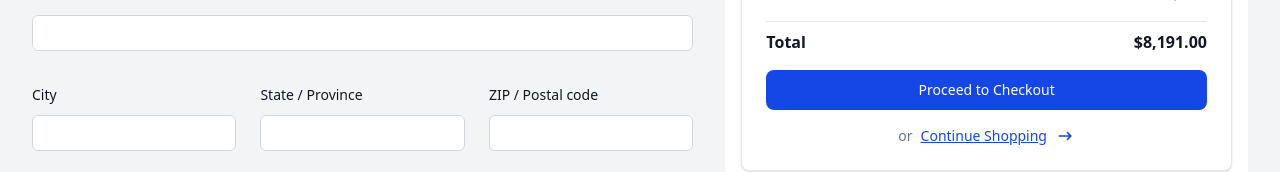
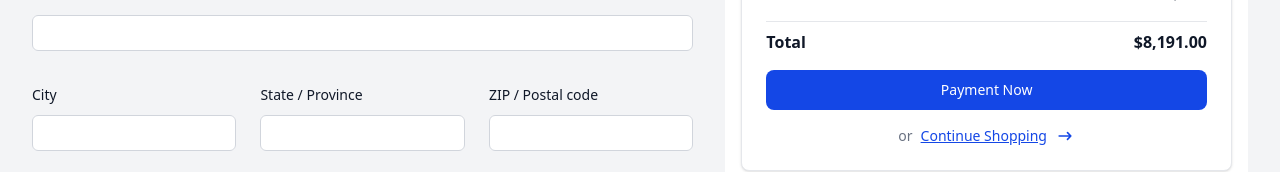
Before and after one commit to emaduddin678/EasyBuyShop-Frontend, a React (Vite) app: page /checkout in a window 1280 px wide. Shown: the part 413-585 px from the top of the page. Built offline with nearby package versions, Linux system fonts and the light colour scheme.

Commit message:
payment button adde

```diff
--- a/src/features/cart/CartFlowbit.jsx
+++ b/src/features/cart/CartFlowbit.jsx
@@ -4,7 +4,7 @@ import DeleteButton from "../../components/buttons/DeleteButton";
 import FavoriteButton from "../../components/buttons/FavoriteButton";
 
 const CartFlowbit = (props) => {
-  const { page } = props;
+  const { page, nextPath } = props;
   console.log(page);
   return (
     <section className="py-8 antialiased md:py-16">
@@ -241,10 +241,12 @@ const CartFlowbit = (props) => {
               </div>
 
               <Link
-                to="/checkout"
+                to={nextPath ? nextPath : "/checkout"}
                 className="flex w-full items-center justify-center rounded-lg bg-blue-700 px-5 py-2.5 text-sm font-medium text-white hover:bg-blue-800 focus:outline-none focus:ring-4 focus:ring-blue-300 "
               >
-                Proceed to Checkout
+                {nextPath === "/payment"
+                  ? "Payment Now"
+                  : "Proceed to Checkout"}
               </Link>
 
               <div className="flex items-center justify-center gap-2">
--- a/src/pages/CheckoutPage.jsx
+++ b/src/pages/CheckoutPage.jsx
@@ -360,7 +360,7 @@ const CheckoutPage = () => {
           </form>
         </div>
         <div className="lg:col-span-4">
-          <CartFlowbit page="checkoutPage" />
+          <CartFlowbit page="checkoutPage" nextPath="/payment" />
         </div>
       </div>
     </div>
```
